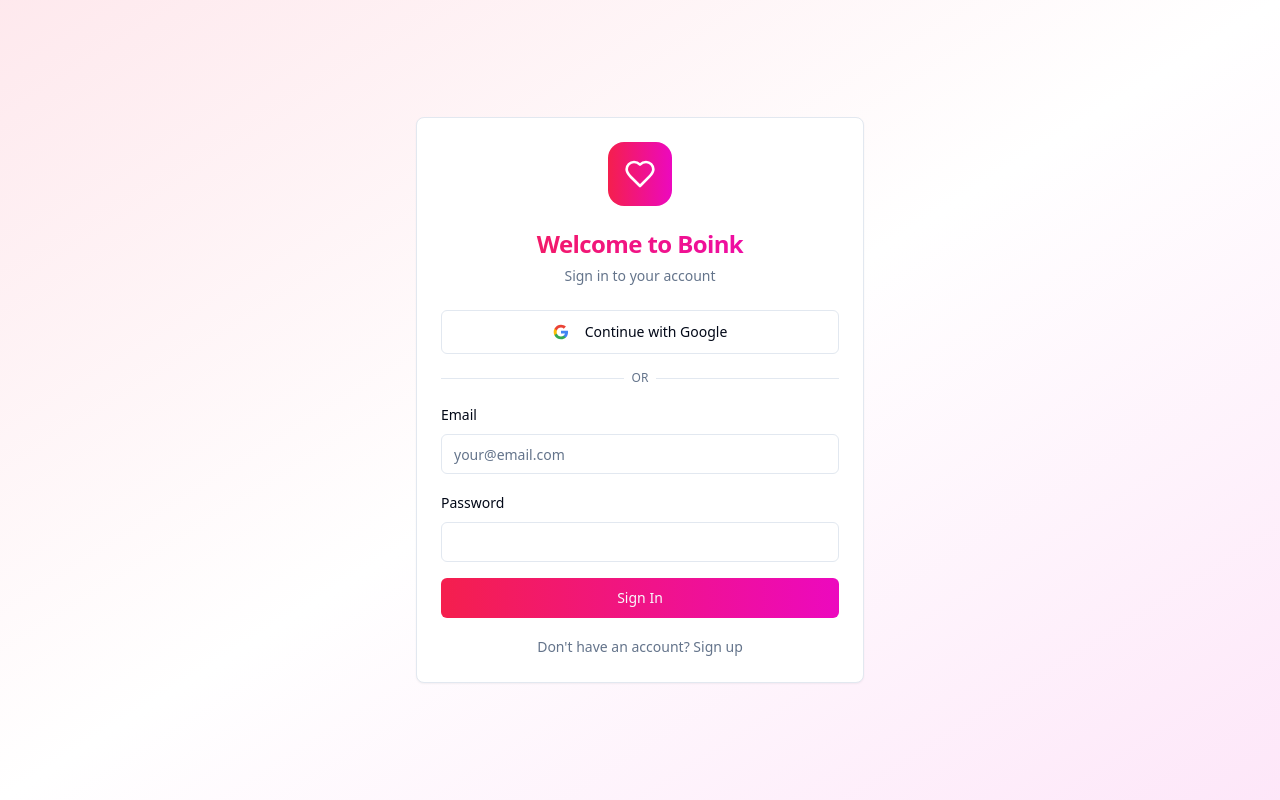
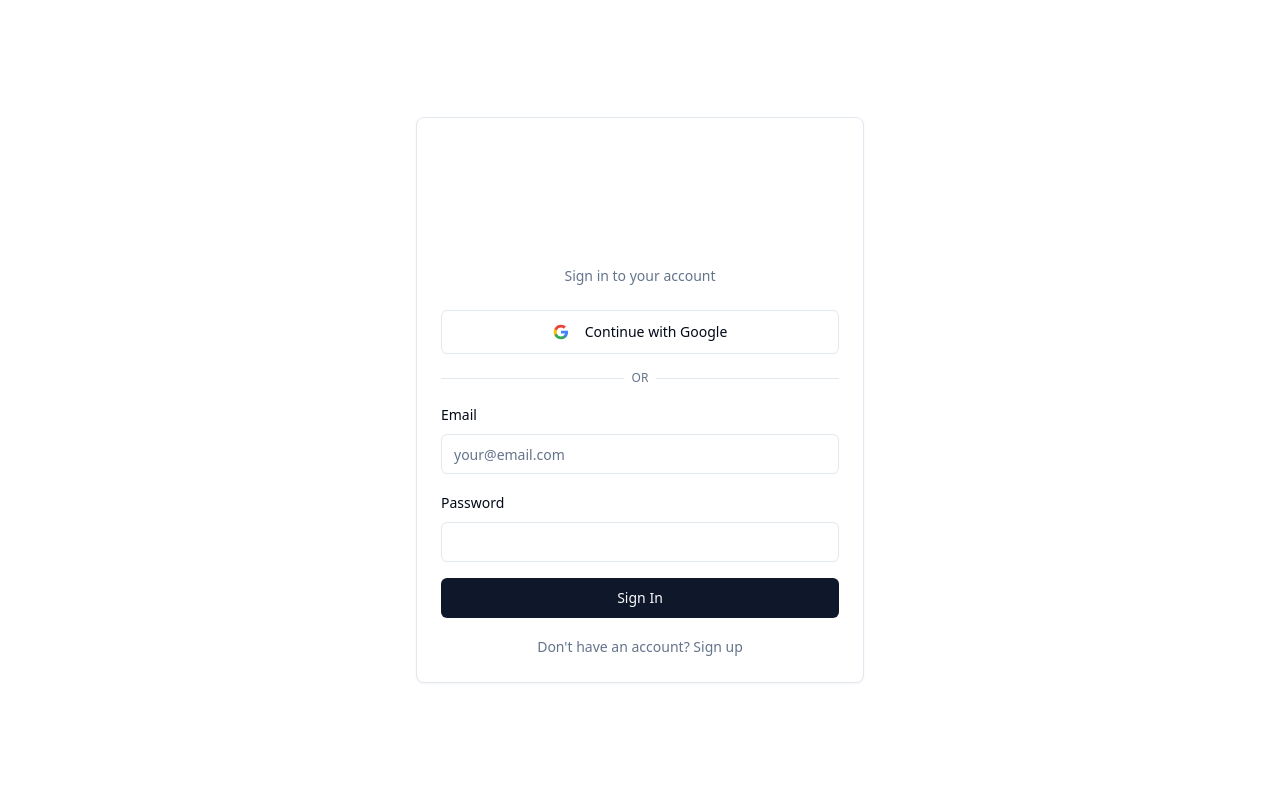
Before and after one commit to Morgen33/boink-hack3, a React (Vite) app: page /auth in a window 1280 px wide. Built offline with nearby package versions, Linux system fonts and the light colour scheme.

Commit message:
Fix Firefox gradient issue
Modify gradient definitions in `src/index.css` to remove redundant `hsl()` wrappers for cross-browser compatibility.

```diff
--- a/src/index.css
+++ b/src/index.css
@@ -53,22 +53,22 @@
     --sidebar-ring: 217.2 91.2% 59.8%;
 
     /* Web3 Dating Platform Colors */
-    --web3-yellow: 50 95% 64%;
-    --web3-orange: 39 100% 53%;
-    --web3-coral: 14 100% 67%;
-    --web3-red: 347 91% 54%;
-    --web3-magenta: 312 93% 48%;
-    --web3-pink: 342 50% 58%;
-    --web3-salmon: 356 98% 70%;
-    --web3-peach: 25 98% 66%;
-    --web3-cream: 33 100% 74%;
-    --web3-light: 30 100% 82%;
+    --web3-yellow: hsl(50, 95%, 64%);
+    --web3-orange: hsl(39, 100%, 53%);
+    --web3-coral: hsl(14, 100%, 67%);
+    --web3-red: hsl(347, 91%, 54%);
+    --web3-magenta: hsl(312, 93%, 48%);
+    --web3-pink: hsl(342, 50%, 58%);
+    --web3-salmon: hsl(356, 98%, 70%);
+    --web3-peach: hsl(25, 98%, 66%);
+    --web3-cream: hsl(33, 100%, 74%);
+    --web3-light: hsl(30, 100%, 82%);
 
     /* Gradient Variables */
-    --gradient-web3: linear-gradient(135deg, hsl(var(--web3-yellow)) 0%, hsl(var(--web3-orange)) 25%, hsl(var(--web3-coral)) 50%, hsl(var(--web3-red)) 75%, hsl(var(--web3-magenta)) 100%);
-    --gradient-warm: linear-gradient(135deg, hsl(var(--web3-peach)) 0%, hsl(var(--web3-salmon)) 50%, hsl(var(--web3-light)) 100%);
-    --gradient-cool: linear-gradient(135deg, hsl(var(--web3-pink)) 0%, hsl(var(--web3-magenta)) 50%, hsl(var(--web3-red)) 100%);
-    --gradient-soft: linear-gradient(135deg, hsl(var(--web3-light)) 0%, hsl(var(--web3-cream)) 50%, hsl(var(--web3-peach)) 100%);
+    --gradient-web3: linear-gradient(135deg, var(--web3-yellow) 0%, var(--web3-orange) 25%, var(--web3-coral) 50%, var(--web3-red) 75%, var(--web3-magenta) 100%);
+    --gradient-warm: linear-gradient(135deg, var(--web3-peach) 0%, var(--web3-salmon) 50%, var(--web3-light) 100%);
+    --gradient-cool: linear-gradient(135deg, var(--web3-pink) 0%, var(--web3-magenta) 50%, var(--web3-red) 100%);
+    --gradient-soft: linear-gradient(135deg, var(--web3-light) 0%, var(--web3-cream) 50%, var(--web3-peach) 100%);
   }
 
   .dark {
@@ -109,16 +109,16 @@
     --sidebar-ring: 217.2 91.2% 59.8%;
 
     /* Web3 Dating Platform Colors (Dark Mode) */
-    --web3-yellow: 50 95% 64%;
-    --web3-orange: 39 100% 53%;
-    --web3-coral: 14 100% 67%;
-    --web3-red: 347 91% 54%;
-    --web3-magenta: 312 93% 48%;
-    --web3-pink: 342 50% 58%;
-    --web3-salmon: 356 98% 70%;
-    --web3-peach: 25 98% 66%;
-    --web3-cream: 33 100% 74%;
-    --web3-light: 30 100% 82%;
+    --web3-yellow: hsl(50, 95%, 64%);
+    --web3-orange: hsl(39, 100%, 53%);
+    --web3-coral: hsl(14, 100%, 67%);
+    --web3-red: hsl(347, 91%, 54%);
+    --web3-magenta: hsl(312, 93%, 48%);
+    --web3-pink: hsl(342, 50%, 58%);
+    --web3-salmon: hsl(356, 98%, 70%);
+    --web3-peach: hsl(25, 98%, 66%);
+    --web3-cream: hsl(33, 100%, 74%);
+    --web3-light: hsl(30, 100%, 82%);
   }
 }
 
```
